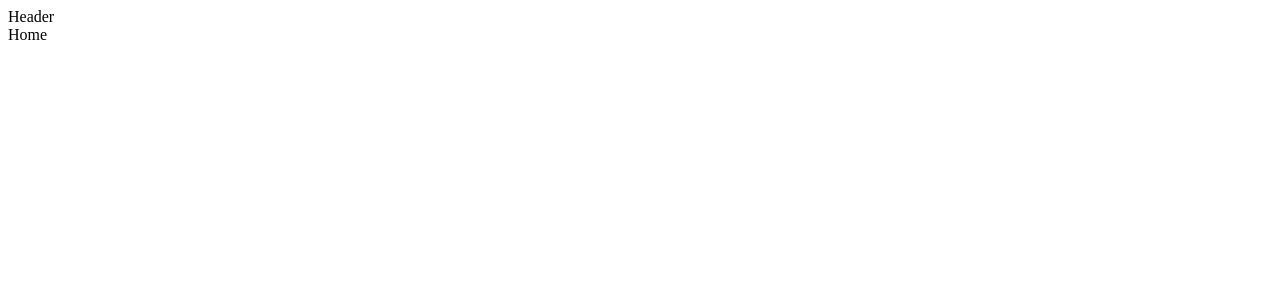
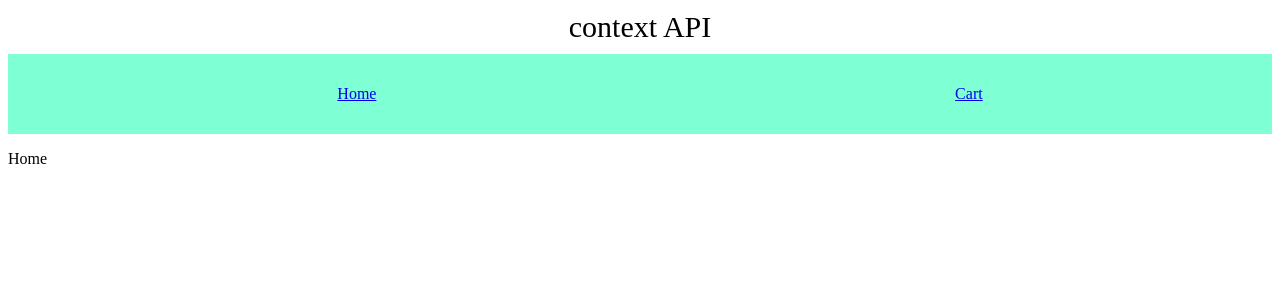
Before and after one commit to aswathyeg/reactHooks, a React (Create React App) app: page / in a window 1280 px wide. Before the commit this address had no page. Shown: the top 300 px of the page. Built offline with nearby package versions, Linux system fonts and the light colour scheme.

Commit message:
added styles

```diff
--- a/src/components/shoppingCart/Header.js
+++ b/src/components/shoppingCart/Header.js
@@ -1,5 +1,19 @@
 import React from "react";
+import { Link } from "react-router-dom";
+import "./Styles.css";
 const Header = () => {
-  return <div>Header</div>;
+  return (
+    <div>
+      <span className="header">context API</span>
+      <ul className="nav">
+        <li>
+          <Link to="/">Home</Link>
+        </li>
+        <li>
+          <Link to="/cart">Cart</Link>
+        </li>
+      </ul>
+    </div>
+  );
 };
 export default Header;
--- /dev/null
+++ b/src/components/shoppingCart/Styles.css
@@ -0,0 +1,24 @@
+.header{
+  display: block;
+
+  /* margin-top: 0; */
+    text-align: center;
+    font-size: 30px;
+    margin: 10px 0;
+}
+.nav{
+  background-color: aquamarine;
+  display: flex;
+  height: 80px;
+  justify-content: space-around;
+  align-items: center;
+  margin-top: 0;
+  list-style: none;
+
+}
+.nav>li{
+  color: blue;
+}
+.nav>li.hover{
+  color: red;
+}
```
